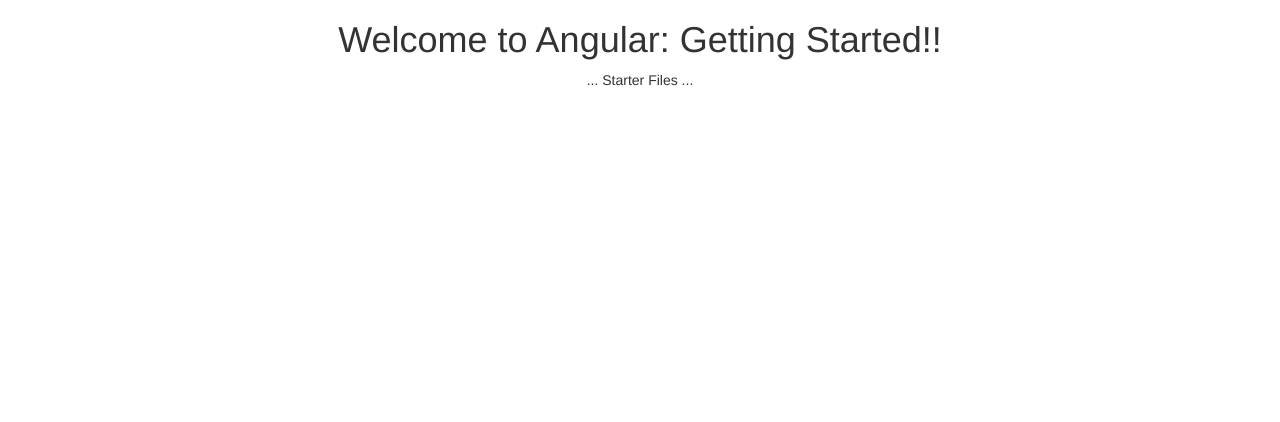
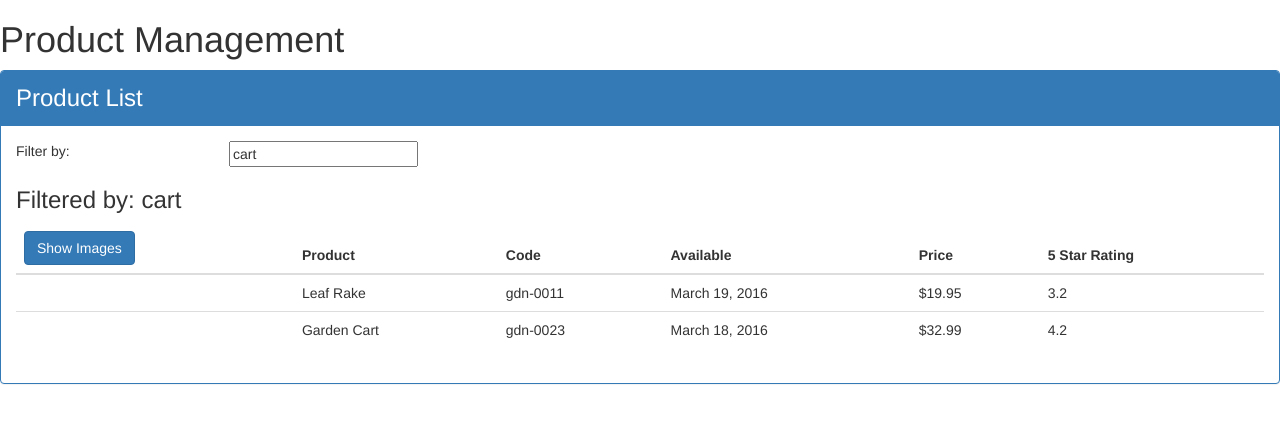
Before and after one commit to rukshandangalla/Angular-Base, an Angular app: page / in a window 1280 px wide. Shown: the top 422 px of the page. Built offline with nearby package versions, Linux system fonts and the light colour scheme.

Commit message:
product list completed

```diff
--- a/src/app/app.component.ts
+++ b/src/app/app.component.ts
@@ -2,9 +2,12 @@
 
 @Component({
   selector: 'pm-root',
-  templateUrl: './app.component.html',
-  styleUrls: ['./app.component.css']
+  template: `
+      <div>
+        <h1>{{pageTitle}}</h1>
+        <pm-products></pm-products>
+      </div>`
 })
 export class AppComponent {
-  title = 'Angular: Getting Started';
+  pageTitle: string = "Product Management";
 }
--- /dev/null
+++ b/src/app/products/product-list.component.html
@@ -0,0 +1,48 @@
+<div class="panel panel-primary">
+    <div class="panel-heading">
+        {{pageTitle}}
+    </div>
+    <div class="panel-body">
+        <div class="row">
+            <div class="col-md-2">Filter by:</div>
+            <div class="col-md-4">
+                <input type="text" [(ngModel)]='listFilter' />
+            </div>
+        </div>
+        <div class="row">
+            <div class="col-md-6">
+                <h3>Filtered by: {{listFilter}}</h3>
+            </div>
+        </div>
+        <div class="table-responsive">
+            <table class="table" *ngIf='products && products.length'>
+                <thead>
+                    <tr>
+                        <th>
+                            <button class="btn btn-primary" (click)='toggleImage()'>
+                                {{showImages ? 'Hide Images' : 'Show Images'}}
+                            </button>
+                        </th>
+                        <th>Product</th>
+                        <th>Code</th>
+                        <th>Available</th>
+                        <th>Price</th>
+                        <th>5 Star Rating</th>
+                    </tr>
+                </thead>
+                <tbody>
+                    <tr *ngFor='let product of products'>
+                        <td>
+                            <img *ngIf='showImages' [src]='product.imageUrl' [title]='product.productName' [style.width.px]='imageWidth' [style.margin.px]='imageMargin'>
+                        </td>
+                        <td>{{product.productName}}</td>
+                        <td>{{product.productCode | lowercase}}</td>
+                        <td>{{product.releaseDate}}</td>
+                        <td>{{product.price | currency:'USD':true:'1.2-2'}}</td>
+                        <td>{{product.starRating}}</td>
+                    </tr>
+                </tbody>
+            </table>
+        </div>
+    </div>
+</div>
--- /dev/null
+++ b/src/app/products/product-list.component.ts
@@ -0,0 +1,40 @@
+import { Component } from '@angular/core';
+
+@Component({
+    selector: 'pm-products',
+    templateUrl: './product-list.component.html'
+})
+export class ProductListComponent {
+    pageTitle: string = "Product List";
+    imageWidth: number = 50;
+    imageMargin: number = 2;
+    showImages: boolean = false;
+    listFilter: string = 'cart';
+
+    products: any[] = [
+        {
+            "productId": 1,
+            "productName": "Leaf Rake",
+            "productCode": "GDN-0011",
+            "releaseDate": "March 19, 2016",
+            "description": "Leaf rake with 48-inch wooden handle.",
+            "price": 19.95,
+            "starRating": 3.2,
+            "imageUrl": "http://openclipart.org/image/300px/svg_to_png/26215/Anonymous_Leaf_Rake.png"
+        },
+        {
+            "productId": 2,
+            "productName": "Garden Cart",
+            "productCode": "GDN-0023",
+            "releaseDate": "March 18, 2016",
+            "description": "15 gallon capacity rolling garden cart",
+            "price": 32.99,
+            "starRating": 4.2,
+            "imageUrl": "http://openclipart.org/image/300px/svg_to_png/58471/garden_cart.png"
+        }
+    ];
+
+    toggleImage(): void {
+        this.showImages = !this.showImages;
+    }
+}
```
Also changed, not shown: src/app/app.module.ts (+6 -3 lines).
